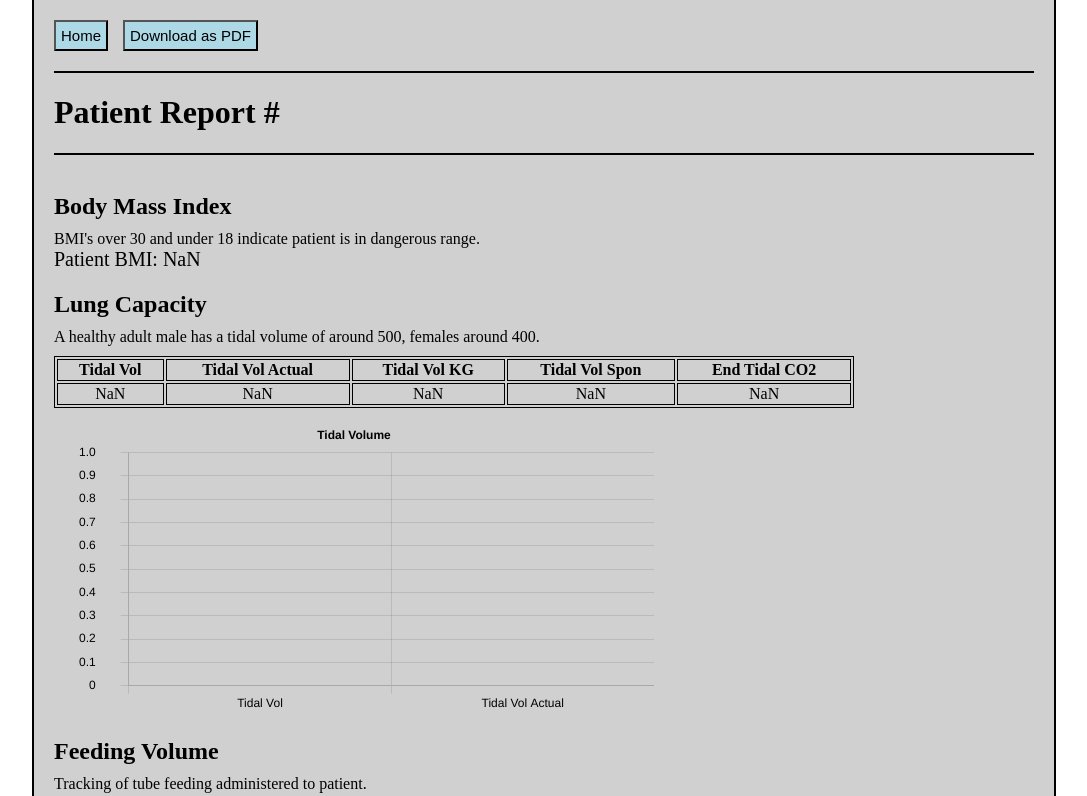
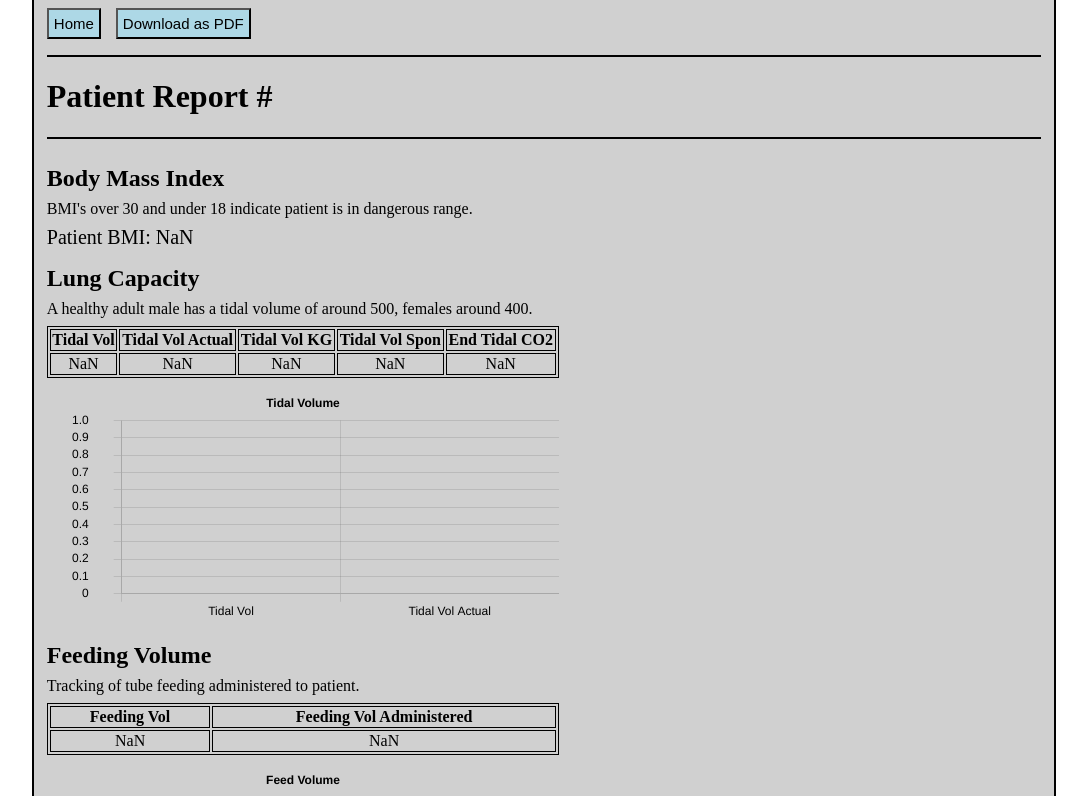
Before and after one commit to relixilon/Advanced, a Vue app: page /report in a window 1280 px wide. Shown: the top 796 px of the page, without its empty margins (96-1183 px from the left). Built offline with nearby package versions, Linux system fonts and the light colour scheme.

Commit message:
Cleaned up report css

```diff
--- a/src/components/report/graphs/feedVolGraph.vue
+++ b/src/components/report/graphs/feedVolGraph.vue
@@ -34,6 +34,9 @@ export default {
         indexAxis: 'y',
         responsiveness: true,
         maintainAspectRatio: false,
+        animation: {
+          duration:0
+        },
         plugins: {
           title: {
             display: true,
@@ -65,10 +68,3 @@ export default {
   },
 }
 </script>
-
-<style scoped>
-.feed-graph-container {
-  width: 600px;
-  height: 300px;
-}
-</style>
--- a/src/components/report/graphs/tidalVolGraph.vue
+++ b/src/components/report/graphs/tidalVolGraph.vue
@@ -33,6 +33,9 @@ export default {
       options: {
         responsiveness: true,
         maintainAspectRatio: false,
+        animation: {
+          duration:0
+        },
         plugins: {
           title: {
             display: true,
@@ -63,10 +66,3 @@ export default {
   },
 }
 </script>
-
-<style scoped>
-.tidal-graph-container {
-  width: 600px;
-  height: 300px;
-}
-</style>
--- a/src/components/report/moreInfo.vue
+++ b/src/components/report/moreInfo.vue
@@ -7,10 +7,3 @@
   name: 'MoreInfo',
   }
 </script>
-
-<style scoped>
-p {
-  font-size: 13px;
-  padding-bottom: 5px;
-}
-</style>
--- a/src/components/report/report.vue
+++ b/src/components/report/report.vue
@@ -28,23 +28,23 @@
     <div class="tidal-vol-container">
       <h2>Lung Capacity</h2>
       <p>A healthy adult male has a tidal volume of around 500, females around 400.</p>
-      <tidal-vol-table/>
-      <tidal-vol-graph/>
+      <tidal-vol-table class="table"/>
+      <tidal-vol-graph class="graph"/>
     </div>
 
     <div class="feed-vol-container">
       <h2>Feeding Volume</h2>
       <p>Tracking of tube feeding administered to patient.</p>
-      <feed-vol-table/>
-      <feed-vol-graph/>
+      <feed-vol-table class="table"/>
+      <feed-vol-graph class="graph"/>
     </div>
     <div class="other-info-container">
         <h2>Other Information</h2>
     </div>
     <br/>
-    <div class="footer-container">
+    <footer>
       <more-info/>
-    </div>
+    </footer>
   </div>
 </template>
 
@@ -86,18 +86,48 @@ export default {
 
 <style scoped>
 .report-container {
-  margin-left: 10%;
-  margin-right: 10%;
-  padding-left: 20px;
-  padding-right: 20px;
+  display: flex;
+  flex-wrap: wrap;
+  margin-left: 10vw;
+  margin-right: 10vw;
   border-left: 2px solid;
   border-right: 2px solid;
   background-color: #d0d0d0;
 }
 
-.button-container {
-  padding-top: 20px;
-  padding-bottom: 20px;
+.button-container, .chart-info-container, .referred-container, .bmi-container,
+.tidal-vol-container, .feed-vol-container, .other-info-container, footer {
+  flex-direction: row;
+  width: 100vw;
+  margin-left: 1vw;
+  margin-right: 1vw;
+}
+
+.chart-info-container {
+  margin-top: 2vh;
+  border-top: 2px solid;
+  border-bottom: 2px solid;
+}
+
+.referred-container, .bmi-value {
+  font-size: 20px;
+}
+
+.graph {
+  width: 40vw;
+  height: 30vh;
+  margin-top: 1vh;
+  margin-bottom: 1vh;
+}
+
+button {
+  margin-top: 1vh;
+  margin-right: 15px;
+  font-size: 15px;
+  text-align: center;
+  padding: 5px;
+  background-color: lightblue;
+  border-color: black;
 }
 
 a {
@@ -105,35 +135,12 @@ a {
   color: black;
 }
 
-button {
-  margin-right: 15px;
-  font-size: 15px;
-  text-align: center;
-  background-color: lightblue;
-  padding: 5px;
-  border-color: black;
+p, h2 {
+  margin-top: 1vh;
+  margin-bottom: 1vh;
 }
 
-h2 {
-  margin: 0;
-  margin-top: 20px;
-  margin-bottom: 10px;
-}
-
-p {
-  margin: 0;
-}
-
-.bmi-value {
-  font-size: 20px;
-}
-
-.chart-info-container {
-  border-top: 2px solid;
-  border-bottom: 2px solid;
-}
-
-.referred-container {
-  font-size: 20px;
+footer {
+  font-size: 13px;
 }
 </style>
--- a/src/components/report/tables/feedVolTable.vue
+++ b/src/components/report/tables/feedVolTable.vue
@@ -29,15 +29,13 @@ export default {
 </script>
 
 <style scoped>
-table {
-  width: 600px;
-  margin-top: 10px;
-  margin-bottom: 10px;
-  border: 1px solid;
-}
-
-td, th {
+table, td, th {
   border: 1px solid;
   text-align: center;
 }
+
+table {
+  width: 40vw;
+  height: 5vh;
+}
 </style>
--- a/src/components/report/tables/tidalVolTable.vue
+++ b/src/components/report/tables/tidalVolTable.vue
@@ -1,6 +1,6 @@
 <template>
   <div v-if="tidalData == 0">
-    No data to report.
+    <p>No data to report.</p>
   </div>
   <div v-else>
     <table>
@@ -56,14 +56,13 @@ export default {
 </script>
 
 <style scoped>
-table {
-  width: 800px;
-  margin-top: 10px;
-  margin-bottom: 10px;
-}
-
 table, th, td {
   border: 1px solid;
   text-align: center;
 }
+
+table {
+  width: 40vw;
+  height: 5vh;
+}
 </style>
```
Also changed, not shown: src/components/report/chartInfo.vue (+5 -4 lines). Lines whose indentation alone changed are shown as unchanged.
